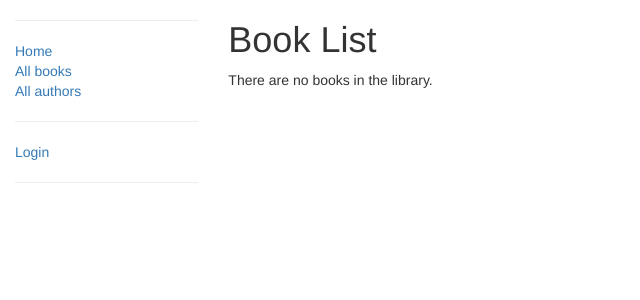
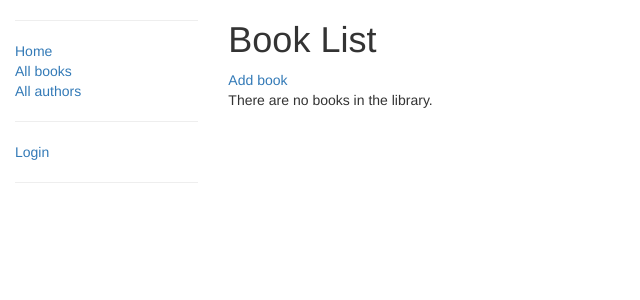
Before and after one commit to lmarin263/django-learning-project, a Django app: page /catalog/books/ in a window 1280 px wide. Shown: the top 300 px of the page, without its empty margins (0-640 px from the left). Run offline with Django 3.2, Linux system fonts and the light colour scheme; data that the repository does not hold is empty; some libraries are stand-ins or nearby versions.

Commit message:
Finished part 9 + extras

```diff
--- a/catalog/templates/catalog/author_detail.html
+++ b/catalog/templates/catalog/author_detail.html
@@ -4,6 +4,8 @@
   <h1>{{ author.first_name }} {{ author.last_name }}</h1>
 
   <p>{{ author.date_of_birth }} - {{ author.date_of_death }}</p>
+
+  <a href="{% url 'author-update' author.pk %}">Update</a> - <a href="{% url 'author-delete' author.pk %}">Delete</a>
 
   <div style="margin-left:20px;margin-top:20px">
     <h4>Book list</h4>
--- a/catalog/templates/catalog/author_list.html
+++ b/catalog/templates/catalog/author_list.html
@@ -2,16 +2,14 @@
 
 {% block content %}
     <h1>Author List</h1>
-
+    <a href="{% url 'author-create' %}">Add author</a>
     {% if author_list %}
     <ul>
-
       {% for author in author_list %}
       <li>
         <a href="{{ author.get_absolute_url }}">{{ author.first_name }} {{ author.last_name }}</a>
       </li>
       {% endfor %}
-
     </ul>
     {% else %}
       <p>There are no authors in the library.</p>
--- a/catalog/templates/catalog/book_detail.html
+++ b/catalog/templates/catalog/book_detail.html
@@ -2,6 +2,8 @@
 
 {% block content %}
   <h1>Title: {{ book.title }}</h1>
+
+  <a href="{% url 'book-update' book.pk %}">Update</a> - <a href="{% url 'book-delete' book.pk %}">Delete</a>
 
   <!-- <p><strong>Author:</strong> <a href="{{ author.get_absolute_url }}">{{ book.author }}</a></p> -->
   <p><strong>Author:</strong> <a href="{% url 'author-detail' book.author.pk %}">{{ book.author }}</a></p>
--- a/catalog/templates/catalog/book_list.html
+++ b/catalog/templates/catalog/book_list.html
@@ -2,16 +2,14 @@
 
 {% block content %}
     <h1>Book List</h1>
-
+    <a href="{% url 'book-create' %}">Add book</a>
     {% if book_list %}
     <ul>
-
       {% for book in book_list %}
       <li>
         <a href="{{ book.get_absolute_url }}">{{ book.title }}</a> ({{book.author}})
       </li>
       {% endfor %}
-
     </ul>
     {% else %}
       <p>There are no books in the library.</p>
--- a/catalog/urls.py
+++ b/catalog/urls.py
@@ -12,7 +12,10 @@ urlpatterns = [
     url(r'^mybooks/$', views.LoanedBooksByUserListView.as_view(), name='my-borrowed'),
     url(r'^all-borrowed/$', views.AllLoanedBooksView.as_view(), name='all-borrowed'),
     url(r'^book/(?P<pk>[-\w]+)/renew/$', views.renew_book_librarian, name='renew-book-librarian'),
-    url(r'^author/create/$', views.AuthorCreate.as_view(), name='author_create'),
-    url(r'^author/(?P<pk>\d+)/update/$', views.AuthorUpdate.as_view(), name='author_update'),
-    url(r'^author/(?P<pk>\d+)/delete/$', views.AuthorDelete.as_view(), name='author_delete'),
+    url(r'^author/create/$', views.AuthorCreate.as_view(), name='author-create'),
+    url(r'^author/(?P<pk>\d+)/update/$', views.AuthorUpdate.as_view(), name='author-update'),
+    url(r'^author/(?P<pk>\d+)/delete/$', views.AuthorDelete.as_view(), name='author-delete'),
+    url(r'^book/create/$', views.BookCreate.as_view(), name='book-create'),
+    url(r'^book/(?P<pk>\d+)/update/$', views.BookUpdate.as_view(), name='book-update'),
+    url(r'^book/(?P<pk>\d+)/delete/$', views.BookDelete.as_view(), name='book-delete'),
 ]
--- a/catalog/views.py
+++ b/catalog/views.py
@@ -64,7 +64,7 @@ def renew_book_librarian(request, pk):
             book_inst.save()
 
             # redirect to a new URL:
-            return HttpResponseRedirect(reverse('all-borrowed') )
+            return HttpResponseRedirect(reverse('all-borrowed'))
 
     # If this is a GET (or any other method) create the default form.
     else:
@@ -85,7 +85,7 @@ class BookDetailView(generic.DetailView):
 class AuthorCreate(CreateView):
     model = Author
     fields = '__all__'
-    initial={'date_of_death':'05/01/2018',}
+    initial = {'date_of_death':'05/01/2018',}
 
 class AuthorUpdate(UpdateView):
     model = Author
@@ -94,6 +94,18 @@ class AuthorUpdate(UpdateView):
 class AuthorDelete(DeleteView):
     model = Author
     success_url = reverse_lazy('authors')
+
+class BookCreate(CreateView):
+    model = Book
+    fields = '__all__'
+
+class BookUpdate(UpdateView):
+    model = Book
+    fields = ['title','author','summary','isbn', 'genre', 'language']
+
+class BookDelete(DeleteView):
+    model = Book
+    success_url = reverse_lazy('books')
 
 class AuthorListView(generic.ListView):
     model = Author
```
Also changed, not shown: catalog/forms.py (+4 -3 lines), catalog/templates/catalog/book_confirm_delete.html (added, +14 -0 lines), catalog/templates/catalog/book_form.html (added, +13 -0 lines).
